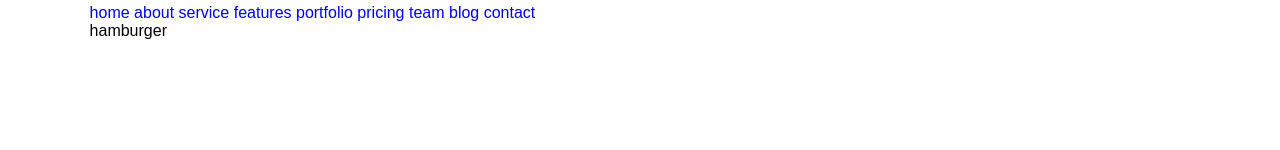
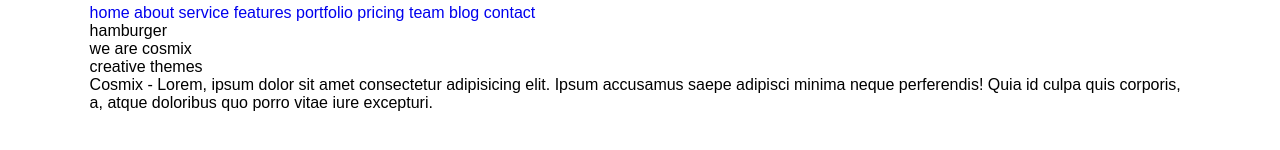
Before and after one commit to kashifaxioned/cosmix, a plain HTML site: page index.html in a window 1280 px wide. Shown: the part 94-244 px from the top of the page. Drawn offline with Linux system fonts and the light colour scheme.

Commit message:
banner section added

```diff
--- a/index.html
+++ b/index.html
@@ -56,7 +56,15 @@
     <!--header section start-->
     <!--main section start-->
     <main>
-
+      <div class="banner">
+        <div class="wrapper">
+          <h2 class="banner-title">we are cosmix</h2>
+          <h3 class="banner-subtitle">creative themes</h3>
+          <p class="banner-info">
+            <span>Cosmix</span> - Lorem, ipsum dolor sit amet consectetur adipisicing elit. Ipsum accusamus saepe adipisci minima neque perferendis! Quia id culpa quis corporis, a, atque doloribus quo porro vitae iure excepturi.
+          </p>
+        </div>
+      </div>
     </main>
     <!--main section end-->
 
```
